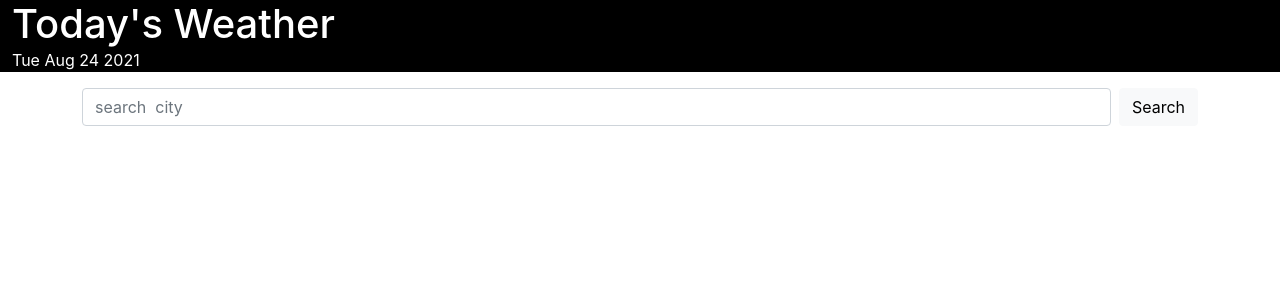
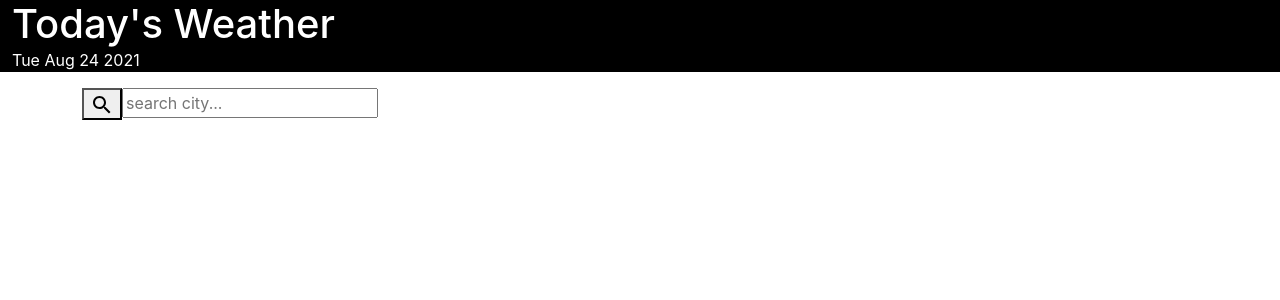
Before and after one commit to Moween/weather-app, a React (Create React App) app: page / in a window 1280 px wide. Shown: the top 300 px of the page. Built offline with nearby package versions, Linux system fonts and the light colour scheme.

Commit message:
Reposition submit-button Add Search Icon.

```diff
--- a/src/components/Form.jsx
+++ b/src/components/Form.jsx
@@ -1,22 +1,25 @@
 import React from "react";
+import SearchIcon from "@material-ui/icons/Search";
 
 const Form = (props) => {
-  const { onSubmit, onChange , value} = props;
+  const { onSubmit, onChange, value } = props;
   return (
     <form id="form" className="d-flex" onSubmit={onSubmit}>
+      <div>
+        <button className="submit-btn" type="submit">
+          <SearchIcon className="fa fa-search" />
+        </button>
         <input
-        className="form-control me-2"
+          className="searchbar"
           name="search"
           type="search"
-        placeholder="search  city"
+          placeholder="search city..."
           aria-label="Search"
           onChange={onChange}
           required
           value={value}
         />
-      <button className="btn btn-light" type="submit">
-        Search
-      </button>
+      </div>
     </form>
   );
 };
```
Lines whose indentation alone changed are shown as unchanged.
